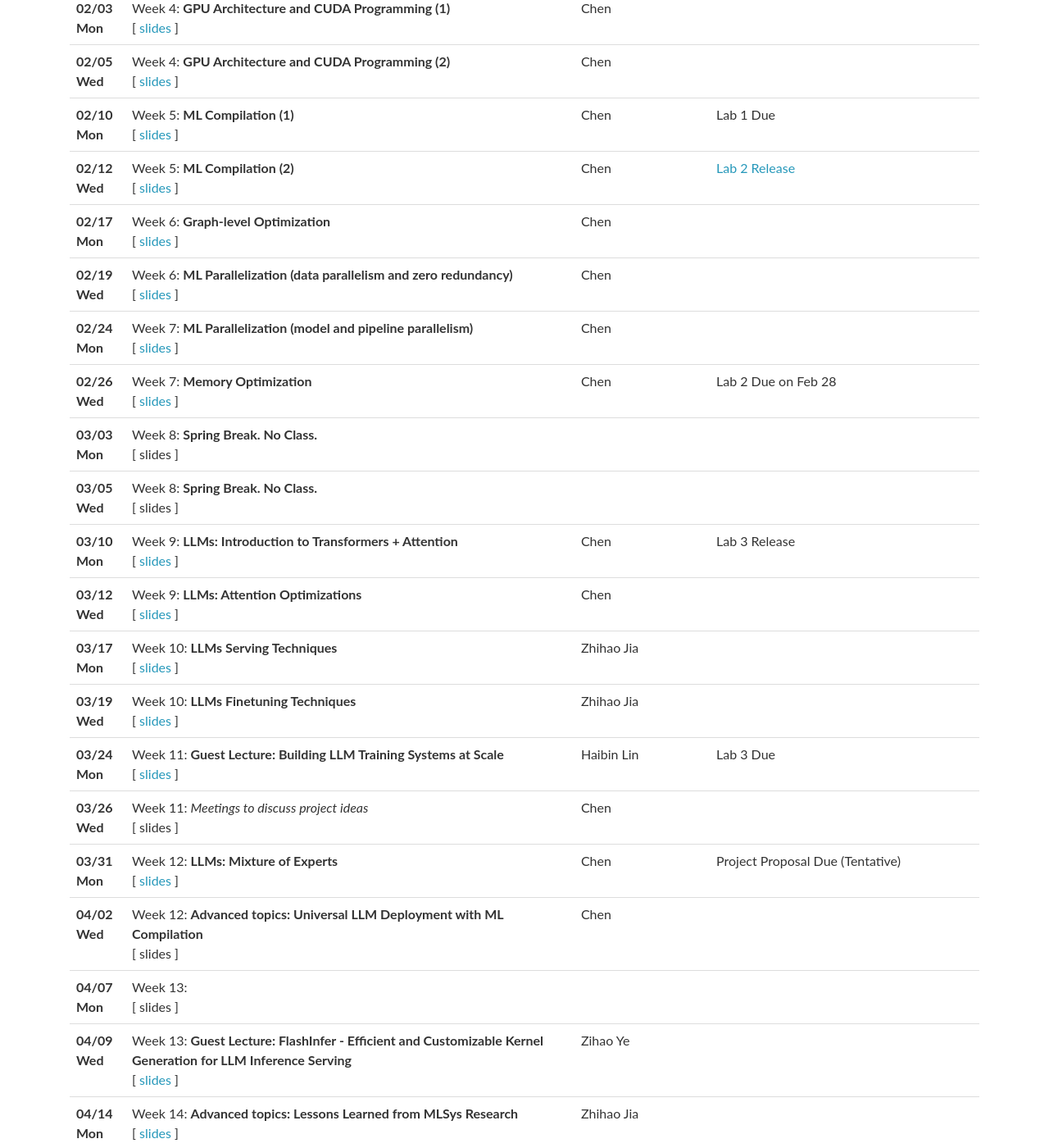
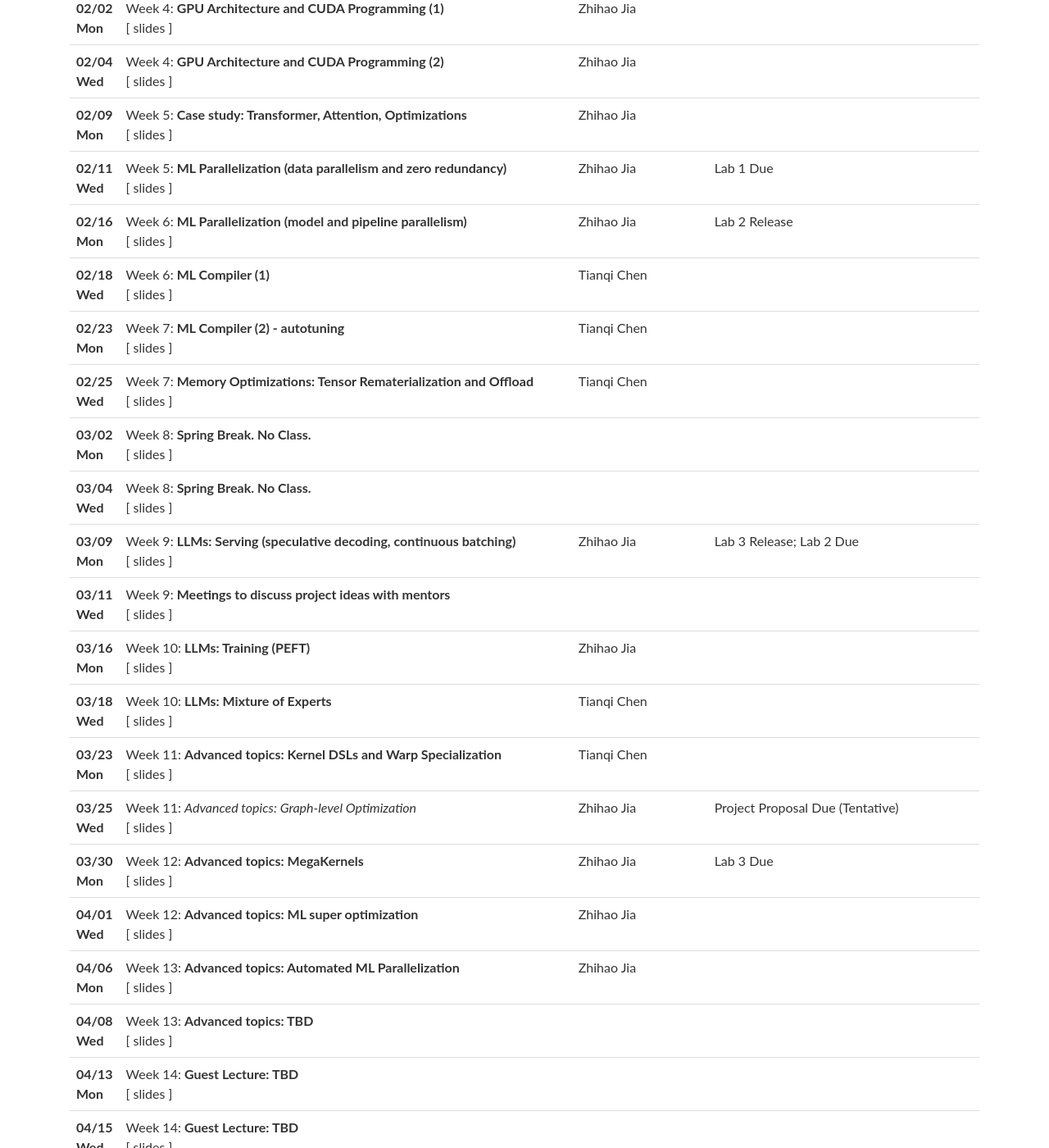
Before and after one commit to mlsyscourse/mlsyscourse.github.io, a Jekyll site: the page built from schedule.md, in a window 1280 px wide and 1400 px high, scrolled down 669 px. Shown: the whole window at 82% size. Built offline with Jekyll 4.4.1, drawn with Linux system fonts in a browser that asks for light colours; some of the changed text lies outside the part shown.

Commit message:
update spring26 TAs and lectures

```diff
--- a/_data/lectures.yml
+++ b/_data/lectures.yml
@@ -1,22 +1,22 @@
-- date: 01/13 Mon
-  lecturer: Chen
+- date: 01/12 Mon
+  lecturer: Tianqi Chen
   title: >
     Week 1: <strong>Why ML Systems?</strong>
-  slides: /slides/01-course-introduction.pdf
+  slides:
   notes:
   readings:
   logistics:
 
-- date: 01/15 Wed
-  lecturer: Chen
+- date: 01/14 Wed
+  lecturer: Tianqi Chen
   title: >
-    Week 1: <strong>Introduction to deep learning and programming abstraction</strong>
-  slides: /slides/02-deep-learning-programming-abstraction.pdf
+    Week 1: <strong>Introduction to Machine Learning Systems</strong>
+  slides:
   notes:
   readings:
   logistics:
 
-- date: 01/20 Mon
+- date: 01/19 Mon
   lecturer:
   title: >
     Week 2: <strong>MLK Jr Day. No Class.</strong>
@@ -25,108 +25,108 @@
   readings:
   logistics:
 
-- date: 01/22 Wed
-  lecturer: Chen
+- date: 01/21 Wed
+  lecturer: Tianqi Chen
   title: >
-    Week 2: <strong>Introduction to Machine Learning Systems</strong>
-  slides: /slides/03-introduction-to-MLSys.pdf
+    Week 2: <strong>Intro to deep learning and programming abstraction</strong>
+  slides:
   notes:
   readings:
   logistics:
 
-- date: 01/27 Mon
-  lecturer: Chen
+- date: 01/26 Mon
+  lecturer: Tianqi Chen
   title: >
     Week 3: <strong>Automatic Differentiation</strong>
-  slides: /slides/04-automatic-differentiation.pdf
+  slides:
   notes:
   readings:
-  logistics: <a href="https://github.com/mlsyscourse/assignment1">Lab 1 Release</a>
+  logistics: Lab 1 Release
 
-- date: 01/29 Wed
-  lecturer: Chen
+- date: 01/28 Wed
+  lecturer: Tianqi Chen
   title: >
-    Week 3: <strong>Hardware Acceleration</strong>
-  slides: /slides/05-hardware-acceleration.pdf
+    Week 3: <strong>Optimizing Linear Algbera</strong>
+  slides:
   notes:
   readings:
   logistics:
 
-- date: 02/03 Mon
-  lecturer: Chen
+- date: 02/02 Mon
+  lecturer: Zhihao Jia
   title: >
     Week 4: <strong>GPU Architecture and CUDA Programming (1)</strong>
-  slides: /slides/06-CUDA-programming.pdf
+  slides:
   notes:
   readings:
   logistics:
 
-- date: 02/05 Wed
-  lecturer: Chen
+- date: 02/04 Wed
+  lecturer: Zhihao Jia
   title: >
     Week 4: <strong>GPU Architecture and CUDA Programming (2)</strong>
-  slides: /slides/06-CUDA-programming.pdf
+  slides:
   notes:
   readings:
   logistics:
 
-- date: 02/10 Mon
-  lecturer: Chen
+- date: 02/09 Mon
+  lecturer: Zhihao Jia
   title: >
-    Week 5: <strong>ML Compilation (1)</strong>
-  slides: /slides/07-machine-learning-compilation.pdf
-  notes:
-  readings:
-  logistics: Lab 1 Due
-
-- date: 02/12 Wed
-  lecturer: Chen
-  title: >
-    Week 5: <strong>ML Compilation (2)</strong>
-  notes:
-  slides: https://github.com/mlsyscourse/public-notebooks/blob/main/08_machine_learning_compilation_tensorir.ipynb
-  readings:
-  logistics: <a href="https://github.com/mlsyscourse/assignment2">Lab 2 Release</a>
-
-- date: 02/17 Mon
-  lecturer: Chen
-  title: >
-    Week 6: <strong>Graph-level Optimization</strong>
-  notes:
-  slides: /slides/08-graph-level-optimizations.pdf
-  readings:
-  logistics:
-
-- date: 02/19 Wed
-  lecturer: Chen
-  title: >
-    Week 6: <strong>ML Parallelization (data parallelism and zero redundancy)</strong>
-  slides: /slides/09-ML-parallelization-part1.pdf
+    Week 5: <strong>Case study: Transformer, Attention, Optimizations</strong>
+  slides:
   notes:
   readings:
   logistics:
 
-- date: 02/24 Mon
-  lecturer: Chen
+- date: 02/11 Wed
+  lecturer: Zhihao Jia
   title: >
-    Week 7: <strong>ML Parallelization (model and pipeline parallelism)</strong>
-  slides:  /slides/10-ML-parallelization-part2.pdf
+    Week 5: <strong>ML Parallelization (data parallelism and zero redundancy)</strong>
+  notes:
+  slides:
+  readings:
+  logistics: Lab 1 Due
+
+- date: 02/16 Mon
+  lecturer: Zhihao Jia
+  title: >
+    Week 6: <strong>ML Parallelization (model and pipeline parallelism)</strong>
+  notes:
+  slides:
+  readings:
+  logistics: Lab 2 Release
+
+- date: 02/18 Wed
+  lecturer: Tianqi Chen
+  title: >
+    Week 6: <strong>ML Compiler (1)</strong>
+  slides:
+  notes:
+  readings:
+  logistics:
+
+- date: 02/23 Mon
+  lecturer: Tianqi Chen
+  title: >
+    Week 7: <strong>ML Compiler (2) - autotuning</strong>
+  slides:
   notes:
   readings:
   logistics:
 
 
-- date: 02/26 Wed
-  lecturer: Chen
+- date: 02/25 Wed
+  lecturer: Tianqi Chen
   title: >
-    Week 7: <strong>Memory Optimization</strong>
-  slides: /slides/11-memory-optimization.pdf
+    Week 7: <strong>Memory Optimizations: Tensor Rematerialization and Offload</strong>
+  slides:
   notes:
   readings:
-  logistics: Lab 2 Due on Feb 28
+  logistics:
 
 
-- date: 03/03 Mon
+- date: 03/02 Mon
   lecturer:
   title: >
     Week 8: <strong>Spring Break. No Class.</strong>
@@ -135,7 +135,7 @@
   readings:
   logistics:
 
-- date: 03/05 Wed
+- date: 03/04 Wed
   lecturer:
   title: >
     Week 8: <strong>Spring Break. No Class.</strong>
@@ -143,128 +143,121 @@
   readings:
   logistics:
 
-- date: 03/10 Mon
-  lecturer: Chen
+- date: 03/09 Mon
+  lecturer: Zhihao Jia
   title: >
-    Week 9: <strong>LLMs: Introduction to Transformers + Attention</strong>
-  slides: /slides/12-transformers-attention.pdf
+    Week 9: <strong>LLMs: Serving (speculative decoding, continuous batching)</strong>
+  slides:
   readings:
-  logistics: Lab 3 Release
+  logistics: Lab 3 Release; Lab 2 Due
 
-- date: 03/12 Wed
-  lecturer: Chen
+- date: 03/11 Wed
+  lecturer:
   title: >
-    Week 9: <strong>LLMs: Attention Optimizations</strong>
-  slides: /slides/13-attention-optimizations.pdf
+    Week 9: <strong>Meetings to discuss project ideas with mentors</strong>
+  slides:
   notes:
   readings:
 
 
-- date: 03/17 Mon
+- date: 03/16 Mon
   lecturer: Zhihao Jia
   title: >
-    Week 10: <strong>LLMs Serving Techniques </strong>
-  slides: /slides/14-LLM-serving.pdf
+    Week 10: <strong>LLMs: Training (PEFT)</strong>
+  slides:
   notes:
   readings:
   logistics:
 
-- date: 03/19 Wed
-  lecturer: Zhihao Jia
+- date: 03/18 Wed
+  lecturer: Tianqi Chen
   title: >
-    Week 10: <strong>LLMs Finetuning Techniques </strong>
-  slides: /slides/15-LLM-finetuning.pdf
-  notes:
-  readings:
-  logistics:
-
-
-- date: 03/24 Mon
-  lecturer: Haibin Lin
-  title: >
-    Week 11: <strong>Guest Lecture: Building LLM Training Systems at Scale</strong>
-  slides: /slides/HaibinLinTalk.pdf
-  notes:
-  readings:
-  logistics: Lab 3 Due
-
-
-- date: 03/26 Wed
-  lecturer: Chen
-  title: >
-    Week 11: <i>Meetings to discuss project ideas</i>
+    Week 10: <strong>LLMs: Mixture of Experts</strong>
   slides:
   notes:
   readings:
   logistics:
 
 
-- date: 03/31 Mon
-  lecturer: Chen
+- date: 03/23 Mon
+  lecturer: Tianqi Chen
   title: >
-    Week 12: <strong>LLMs: Mixture of Experts</strong>
-  slides: /slides/16-mixture-of-experts.pdf
-  notes:
-  readings:
-  logistics: Project Proposal Due (Tentative)
-
-- date: 04/02 Wed
-  lecturer: Chen
-  title: >
-    Week 12: <strong>Advanced topics: Universal LLM Deployment with ML Compilation</strong>
+    Week 11: <strong>Advanced topics:  Kernel DSLs and Warp Specialization</strong>
   slides:
   notes:
   readings:
   logistics:
 
 
-- date: 04/07 Mon
-  lecturer:
+- date: 03/25 Wed
+  lecturer: Zhihao Jia
   title: >
-    Week 13:
+    Week 11: <i>Advanced topics: Graph-level Optimization</i>
+  slides:
+  notes:
+  readings:
+  logistics: Project Proposal Due (Tentative)
+
+
+- date: 03/30 Mon
+  lecturer: Zhihao Jia
+  title: >
+    Week 12: <strong>Advanced topics:  MegaKernels</strong>
+  slides:
+  notes:
+  readings:
+  logistics: Lab 3 Due
+
+- date: 04/01 Wed
+  lecturer: Zhihao Jia
+  title: >
+    Week 12: <strong>Advanced topics: ML super optimization</strong>
+  slides:
+  notes:
+  readings:
+  logistics:
+
+
+- date: 04/06 Mon
+  lecturer: Zhihao Jia
+  title: >
+    Week 13: <strong>Advanced topics: Automated ML Parallelization</strong>
   notes:
   slides:
   readings:
   logistics:
 
-- date: 04/09 Wed
-  lecturer: Zihao Ye
+- date: 04/08 Wed
+  lecturer:
   title: >
-    Week 13: <strong>Guest Lecture: FlashInfer - Efficient and Customizable Kernel Generation for LLM Inference Serving</strong>
-  slides: /slides/FlashInferCMU.pdf
+    Week 13: <strong>Advanced topics: TBD</strong>
+  slides:
   logistics:
 
-- date: 04/14 Mon
-  lecturer: Zhihao Jia
+- date: 04/13 Mon
+  lecturer:
   title: >
-    Week 14: <strong>Advanced topics: Lessons Learned from MLSys Research</strong>
-  slides: /slides/17-lessons-from-mlsys.pdf
+    Week 14: <strong>Guest Lecture: TBD</strong>
+  slides:
   notes:
 
-- date: 04/16 Wed
-  lecturer: Tim Dettmers
+- date: 04/15 Wed
+  lecturer:
   title: >
-    Week 14: <strong>Guest Lecture: Efficient Foundation Models via Quantization</strong>
-  slides: /slides/tim_quantization.pdf
+    Week 14: <strong>Guest Lecture: TBD</strong>
+  slides:
   logistics:
   readings:
 
-- date: 04/21 Mon
+- date: 04/20 Mon
   lecturer:
   title: >
     Week 15: <strong></strong>
   logistics:
 
-- date: 05/01 Thu
+- date: 04/22 Thu
   lecturer:
   title: >
     Week 16: <strong>Final Poster Presentations</strong>
-  logistics: GHC 6 floor hallway, 5pm - 9:30pm
-  readings:
-
-- date: 05/04 Sunday
-  lecturer:
-  title: >
-    Week 16: Final Report Due
   logistics:
   readings:
```
Also changed, not shown: _data/staff.yml (+35 -5 lines), img/staff/haojiasun.jpg (added), img/staff/shushihong.jpg (added), img/staff/siyuanchen.png (added), img/staff/yixindong.png (added), img/staff/zhuomingchen.jpg (added).
